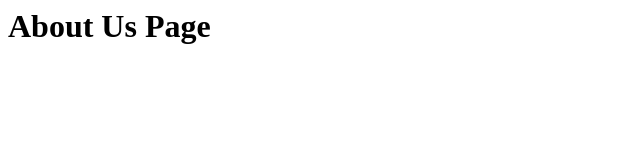
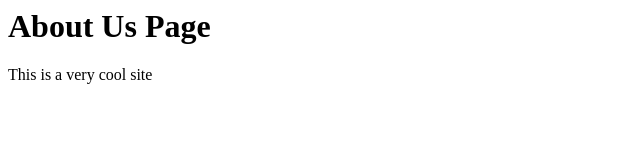
Before and after one commit to tonnymsa/firstproject, a plain HTML site: page aboutus.html in a window 1280 px wide. Shown: the whole page, without its empty margins (0-640 px from the left). Drawn offline with Linux system fonts and the light colour scheme.

Commit message:
added a new line

```diff
--- a/aboutus.html
+++ b/aboutus.html
@@ -3,5 +3,6 @@
 		<h1>About Us Page</h1>
 	</head>
 	<body>
+		<p>This is a very cool site</p>
 	</body>
 </html>
```
